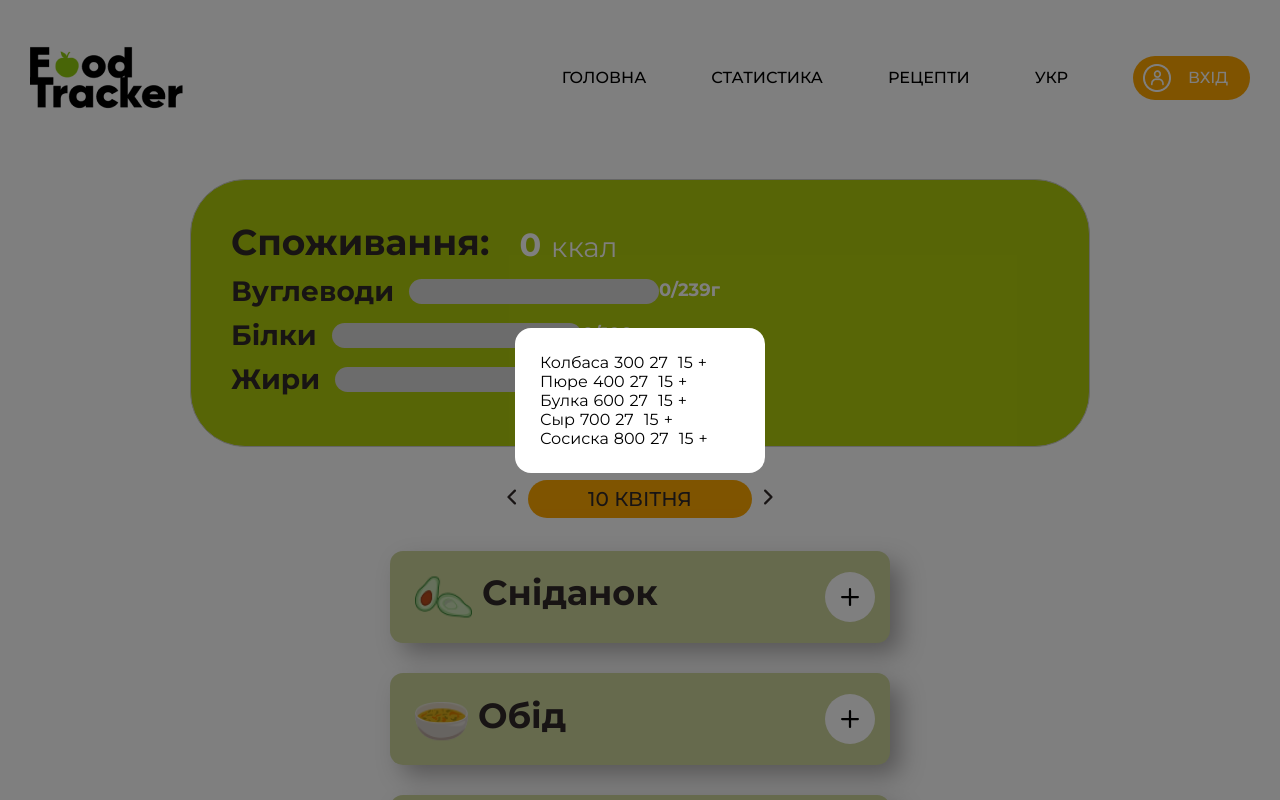
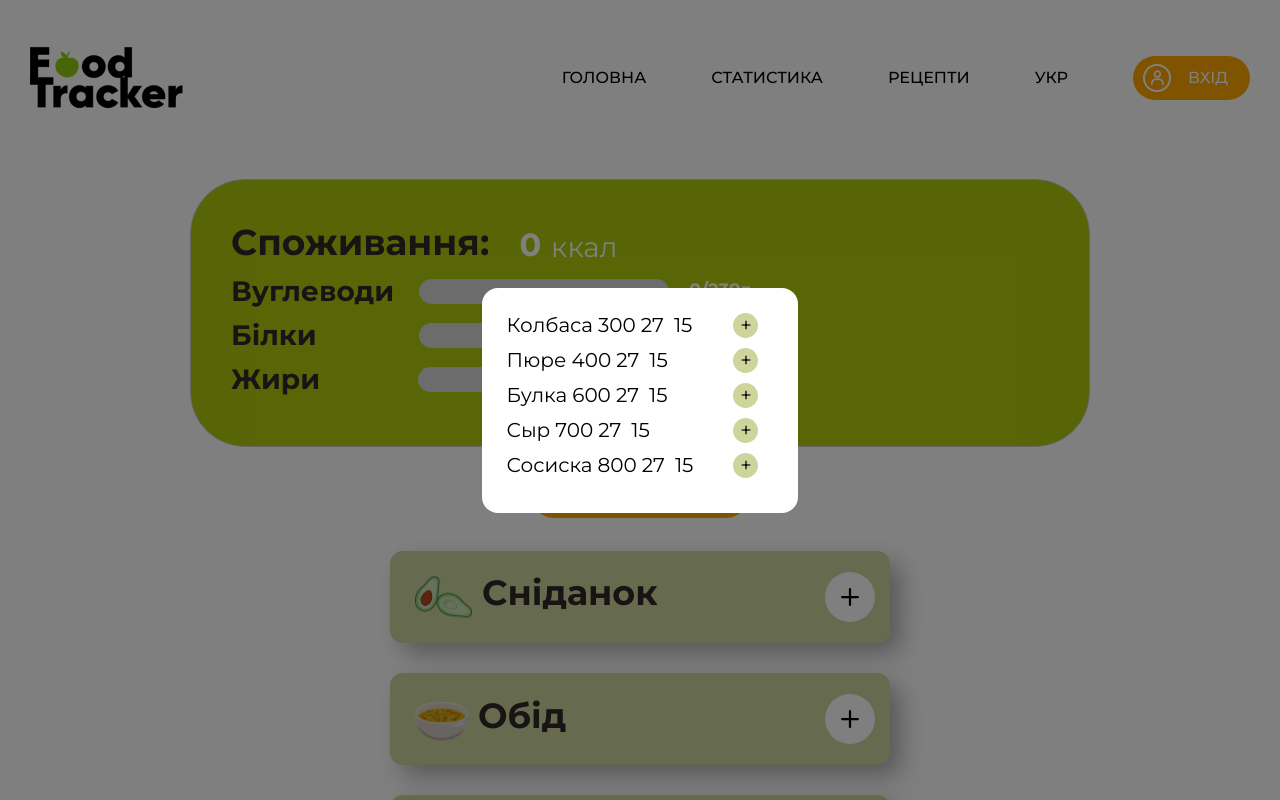
Before and after one commit to Cheburashka0072/food_tracker, a React (Create React App) app: page / in a window 1280 px wide. Both pictures are taken after a click on the button 850 px from the left and 597 px from the top of the page. Shown: the top 800 px of the page. Built offline with nearby package versions, Linux system fonts and the light colour scheme.

Commit message:
calendar

```diff
--- a/package.json
+++ b/package.json
@@ -8,6 +8,7 @@
     "@testing-library/react": "^13.4.0",
     "@testing-library/user-event": "^13.5.0",
     "react": "^18.3.1",
+    "react-calendar": "^5.0.0",
     "react-dom": "^18.3.1",
     "react-router-dom": "^6.23.0",
     "react-scripts": "5.0.1",
--- a/src/components/dishes/Dishes.jsx
+++ b/src/components/dishes/Dishes.jsx
@@ -11,7 +11,8 @@ const Dishes = ({ dishes, meals, addMeal }) => {
   console.log(dishes);
   return (
     <div className="block_dishes">
-      {meals.map((meal) => (
+      {meals &&
+        meals.map((meal) => (
           <div className="item__content">
             <div key={meal.text} className="item">
               <div className="item__dishes">
@@ -32,7 +33,9 @@ const Dishes = ({ dishes, meals, addMeal }) => {
             </div>
             {meal.dishes &&
               meal.dishes.map((dish) => (
-              <div style={{ display: "flex", justifyContent: "space-around" }}>
+                <div
+                  style={{ display: "flex", justifyContent: "space-around" }}
+                >
                   <p>{dish.name}</p>
                   <p>{dish.calories}</p>
                 </div>
@@ -40,14 +43,32 @@ const Dishes = ({ dishes, meals, addMeal }) => {
           </div>
         ))}
       <DishesModal visible={modal} setVisible={setModal}>
-        {dishes.map((dish) => (
-          <div style={{ display: "flex" }}>
+        {dishes &&
+          dishes.map((dish) => (
+            <div
+              style={{
+                display: "flex",
+                marginBottom: "10px",
+                fontSize: "20px",
+              }}
+            >
               <p style={{ marginRight: "5px" }}>{dish.name}</p>
               <p style={{ marginRight: "5px" }}>{dish.calories}</p>
               <p style={{ marginRight: "5px" }}>{dish.carbohydrates}</p>
               <p style={{ marginRight: "5px" }}>{dish.protein}</p>
-            <p style={{ marginRight: "5px" }}>{dish.fats}</p>
+              <p style={{ marginRight: "40px" }}>{dish.fats}</p>
+              <div
+                style={{
+                  backgroundColor: "#cdd59c",
+                  width: "25px",
+                  height: "25px",
+                  float: "right",
+                  marginLeft: "auto",
+                }}
+                className="circle"
+              >
                 <button onClick={() => addMeal(dish, selectedMeal)}>+</button>
+              </div>
             </div>
           ))}
       </DishesModal>
--- a/src/components/main/MainСalories.jsx
+++ b/src/components/main/MainСalories.jsx
@@ -1,6 +1,5 @@
 import React from "react";
 import "./mainCalories.css";
-import { ChevronLeftIcon, ChevronRightIcon } from "@heroicons/react/20/solid";
 import Scalebar from "../UI/bars/Scalebar";
 
 const MainСalories = ({
@@ -37,48 +36,43 @@ const MainСalories = ({
           <div className="info">
             <div className="item_calories">
               <span className="label">Вуглеводи</span>
-              <div className="item_stats">
+              <div style={{ paddingLeft: "10px" }} className="item_stats">
                 <Scalebar
                   totalValue={239}
                   currentValue={personCarbohydrates}
                   barColor={"#f07575"}
                 />
-                <span>{personCarbohydrates}/239г</span>
+                <span style={{ paddingLeft: "20px" }}>
+                  {personCarbohydrates}/239г
+                </span>
               </div>
             </div>
             <div className="item_calories">
               <span className="label">Білки</span>
-              <div className="item_stats">
+              <div style={{ paddingLeft: "87px" }} className="item_stats">
                 <Scalebar
                   totalValue={100}
                   currentValue={personProteins}
                   barColor={"#939674"}
                 />
-                <span>{personProteins}/100г</span>
+                <span style={{ paddingLeft: "20px" }}>
+                  {personProteins}/100г
+                </span>
               </div>
             </div>
             <div className="item_calories">
               <span className="label">Жири</span>
-              <div className="item_stats">
+              <div style={{ paddingLeft: "83px" }} className="item_stats">
                 <Scalebar
                   totalValue={27}
                   currentValue={personFats}
                   barColor={"#457FA0"}
                 />
-                <span>{personFats}/27г</span>
+                <span style={{ paddingLeft: "20px" }}>{personFats}/27г</span>
               </div>
             </div>
           </div>
         </div>
-      </div>
-      <div className="block_data">
-        <button>
-          <ChevronLeftIcon className="arrow" />
-        </button>
-        <button className="btn_data">10 КВІТНЯ</button>
-        <button>
-          <ChevronRightIcon className="arrow" />
-        </button>
       </div>
     </div>
   );
--- a/src/pages/Main.jsx
+++ b/src/pages/Main.jsx
@@ -7,8 +7,18 @@ import DishesIcon1 from "../img/icon1.png";
 import DishesIcon2 from "../img/icon2.png";
 import DishesIcon3 from "../img/icon3.png";
 import DishesIcon4 from "../img/icon4.png";
+import { ChevronLeftIcon, ChevronRightIcon } from "@heroicons/react/20/solid";
+import Calendar from "react-calendar";
 
 const Main = () => {
+  const [date, setDate] = useState(new Date(Date.now()));
+  const [personStats, setPersonStats] = useState([
+    {
+      timestamp: Date.parse(date),
+      personMeals: [],
+      meals: [],
+    },
+  ]);
   const [personMeals, setPersonMeals] = useState([]);
   const [meals, setMeals] = useState([
     {
@@ -32,6 +42,8 @@ const Main = () => {
       dishes: [],
     },
   ]);
+  const [calendar, setCalendar] = useState(false);
+
   const addMeal = (dish, mealType) => {
     setPersonMeals([...personMeals, dish]);
     const editedMeals = meals;
@@ -41,40 +53,153 @@ const Main = () => {
     setMeals(editedMeals);
   };
 
+  const checkPersonStats = (timestamp) => {
+    console.log(timestamp);
+    const currPerson = personStats.filter(
+      (stats) => stats.timestamp === timestamp
+    );
+    console.log(currPerson);
+    if (currPerson.length > 0) {
+      if (currPerson[0].personMeals.length === 0) {
+        setPersonMeals([]);
+        setMeals([
+          {
+            text: "Сніданок",
+            image: DishesIcon1,
+            dishes: [],
+          },
+          {
+            text: "Обід",
+            image: DishesIcon2,
+            dishes: [],
+          },
+          {
+            text: "Вечеря",
+            image: DishesIcon3,
+            dishes: [],
+          },
+          {
+            text: "Снек",
+            image: DishesIcon4,
+            dishes: [],
+          },
+        ]);
+      } else {
+        setPersonMeals(currPerson[0].personMeals);
+        setMeals(currPerson[0].meals);
+      }
+    } else {
+      setPersonStats([
+        ...personStats,
+        { timestamp: timestamp, personMeals: [], meals: [] },
+      ]);
+      setPersonMeals([]);
+      setMeals([
+        {
+          text: "Сніданок",
+          image: DishesIcon1,
+          dishes: [],
+        },
+        {
+          text: "Обід",
+          image: DishesIcon2,
+          dishes: [],
+        },
+        {
+          text: "Вечеря",
+          image: DishesIcon3,
+          dishes: [],
+        },
+        {
+          text: "Снек",
+          image: DishesIcon4,
+          dishes: [],
+        },
+      ]);
+    }
+  };
+
+  const confirmStats = (timestamp) => {
+    let indexOfStats = 0;
+    personStats.map((stat, index) => {
+      if (stat.timestamp === timestamp) indexOfStats = index;
+    });
+    const newPersonStats = personStats;
+    console.log(indexOfStats);
+    newPersonStats[indexOfStats].personMeals = personMeals;
+    newPersonStats[indexOfStats].meals = meals;
+    setPersonStats(newPersonStats);
+  };
+
+  console.log(personStats);
   return (
     <div>
       <MainСalories
         personCalories={
-          personMeals.length > 0
+          personMeals && personMeals.length > 0
             ? personMeals
                 .map((meal) => meal.calories)
                 .reduce((prev, curr) => prev + curr)
             : 0
         }
         personCarbohydrates={
-          personMeals.length > 0
+          personMeals && personMeals.length > 0
             ? personMeals
                 .map((meal) => meal.carbohydrates)
                 .reduce((prev, curr) => prev + curr)
             : 0
         }
         personProteins={
-          personMeals.length > 0
+          personMeals && personMeals.length > 0
             ? personMeals
                 .map((meal) => meal.proteins)
                 .reduce((prev, curr) => prev + curr)
             : 0
         }
         personFats={
-          personMeals.length > 0
+          personMeals && personMeals.length > 0
             ? personMeals
                 .map((meal) => meal.fats)
                 .reduce((prev, curr) => prev + curr)
             : 0
         }
       />
+      <div className="block_data">
+        <button
+          onClick={() => {
+            setDate(new Date(Date.parse(date) - 86400000));
+            checkPersonStats(Date.parse(date) - 86400000);
+          }}
+        >
+          <ChevronLeftIcon className="arrow" />
+        </button>
+        <button className="btn_data" onClick={() => setCalendar(!calendar)}>
+          {date.toLocaleDateString("uk-UA", {
+            month: "long",
+            day: "numeric",
+          })}
+        </button>
+        <button
+          onClick={() => {
+            setDate(new Date(Date.parse(date) + 86400000));
+            checkPersonStats(Date.parse(date) + 86400000);
+          }}
+        >
+          <ChevronRightIcon className="arrow" />
+        </button>
+      </div>
+      {calendar && (
+        <div>
+          <Calendar
+            value={Date.parse(date)}
+            onChange={setDate}
+            locale="uk-UA"
+          />
+        </div>
+      )}
       <Dishes dishes={dishes} meals={meals} addMeal={addMeal} />
       <Water />
+      <button onClick={() => confirmStats(Date.parse(date))}>Confirm</button>
     </div>
   );
 };
--- a/src/pages/Recipes.jsx
+++ b/src/pages/Recipes.jsx
@@ -38,7 +38,9 @@ const Recipes = () => {
       >
         Рецепти
       </h1>
-      <MyButton onClick={() => setModal(true)}>Додати рецепт</MyButton>
+      <MyButton style={{ display: "flex" }} onClick={() => setModal(true)}>
+        Додати рецепт
+      </MyButton>
       <DishesModal visible={modal} setVisible={setModal}>
         <RecipesForm create={createPost} />
       </DishesModal>
```
Also changed, not shown: 1 other file (tests, documents, lock files or other folders). Lines whose indentation alone changed are shown as unchanged.
